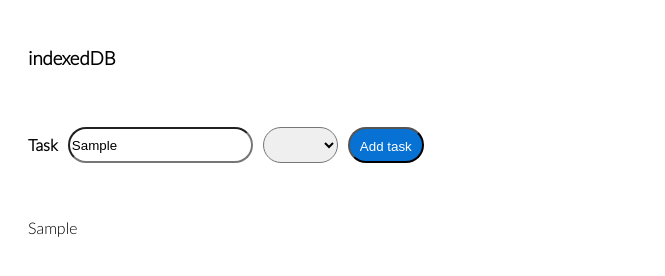
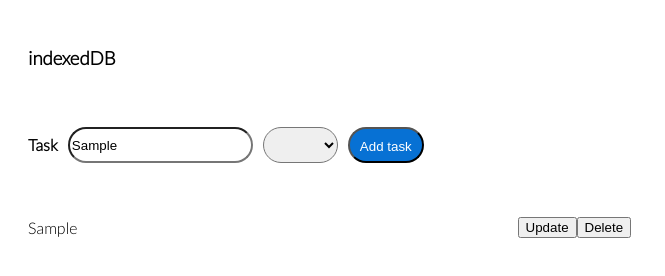
Before and after one commit to wjdevelopersolutions/IndexedDB-wjweb, a website: page src/views/index.html in a window 1280 px wide. Both pictures are taken after typing "Sample" into the empty fields and a click on the button "Add task". Shown: the whole page, without its empty margins (0-665 px from the left). Drawn offline with Linux system fonts and the light colour scheme.

Commit message:
create update and delete button

```diff
--- a/src/views/index.html
+++ b/src/views/index.html
@@ -23,7 +23,7 @@
                     <option value="normal">Normal</option>
                     <option value="hight">Higth</option>
                 </select>
-                <button class="btn btn-primary">Add task</button>
+                <button class="btn btn-primary" name="button" data-action="add">Add task</button>
             </form>
         </div>
     </div>
@@ -32,6 +32,6 @@
         <div id="tasks"></div>
     </div>
 
-    <script src="../index.js"></script>
+    <script src="./index.js"></script>
 </body>
 </html>
--- a/src/index.js
+++ b/src/views/index.js
@@ -100,20 +100,37 @@ if (indexedDb && form) {
             if ( cursor ) {
                 // console.log(cursor.value);
                 const div = document.createElement('div');
+                div.setAttribute('class', 'box');
                 div.style.display = 'flex';
                 const taskTitle = document.createElement('p');
-                taskTitle.style.width = '50%';
+                taskTitle.style.width = '30%';
                 taskTitle.style.textTransform = 'capitalize';
                 taskTitle.textContent = cursor.value.taskTitle;
                 div.appendChild(taskTitle);
                 const taskPriority = document.createElement('p');
-                taskPriority.style.width = '50%';
+                taskPriority.style.width = '10%';
                 taskPriority.style.color = '#AA0000';
                 taskPriority.style.fontWeight = 'bold';
                 taskPriority.style.textTransform = 'capitalize';
                 taskPriority.textContent = cursor.value.taskPriority;
                 div.appendChild(taskPriority);
+
+                const taskUpdate = document.createElement('BUTTON');
+                taskUpdate.dataset.style = 'update';
+                taskUpdate.setAttribute('class', 'button');
+                taskUpdate.dataset.key = cursor.key;
+                taskUpdate.textContent = 'Update';
+                div.appendChild(taskUpdate);
+
+                const taskDelete = document.createElement('BUTTON');
+                taskDelete.dataset.style = 'delete';
+                taskDelete.setAttribute('class', 'button');
+                taskDelete.dataset.key = cursor.key;
+                taskDelete.textContent = 'Delete';
+                div.appendChild(taskDelete);
+
                 fragment.appendChild(div);
+
 
                 // Crea un bucle que recorre el almacen una y otra vez mientras tenga documentos
                 // al final si no hay mas documentos pasa al else.
--- a/src/views/style.css
+++ b/src/views/style.css
@@ -2,6 +2,16 @@
 body {
     font-family: 'Lato', sans-serif;
     box-sizing: border-box;
+}
+
+.button {
+    height: 100%;
+    padding: 8x 8px;
+}
+
+.box {
+    display: flex;
+    align-items: center;
 }
 
 .uk-margin {
```
